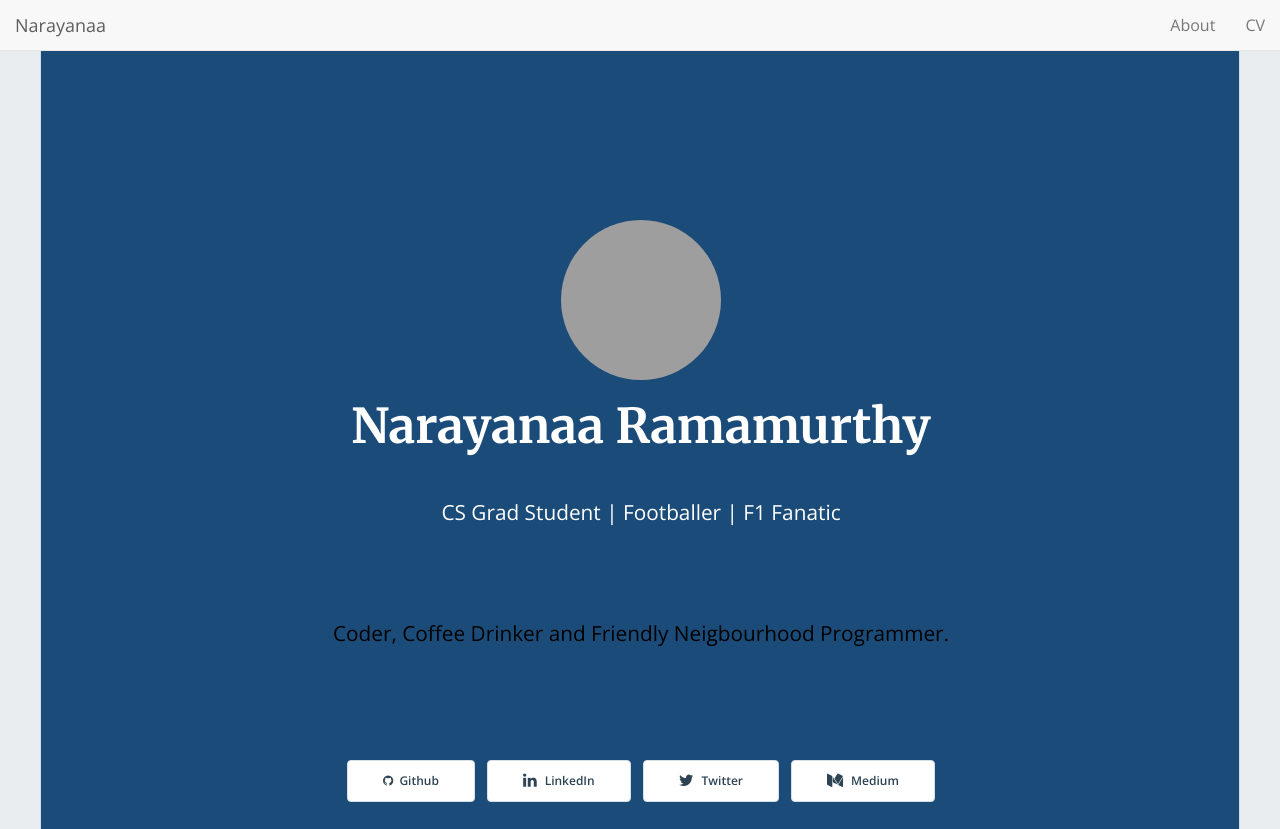
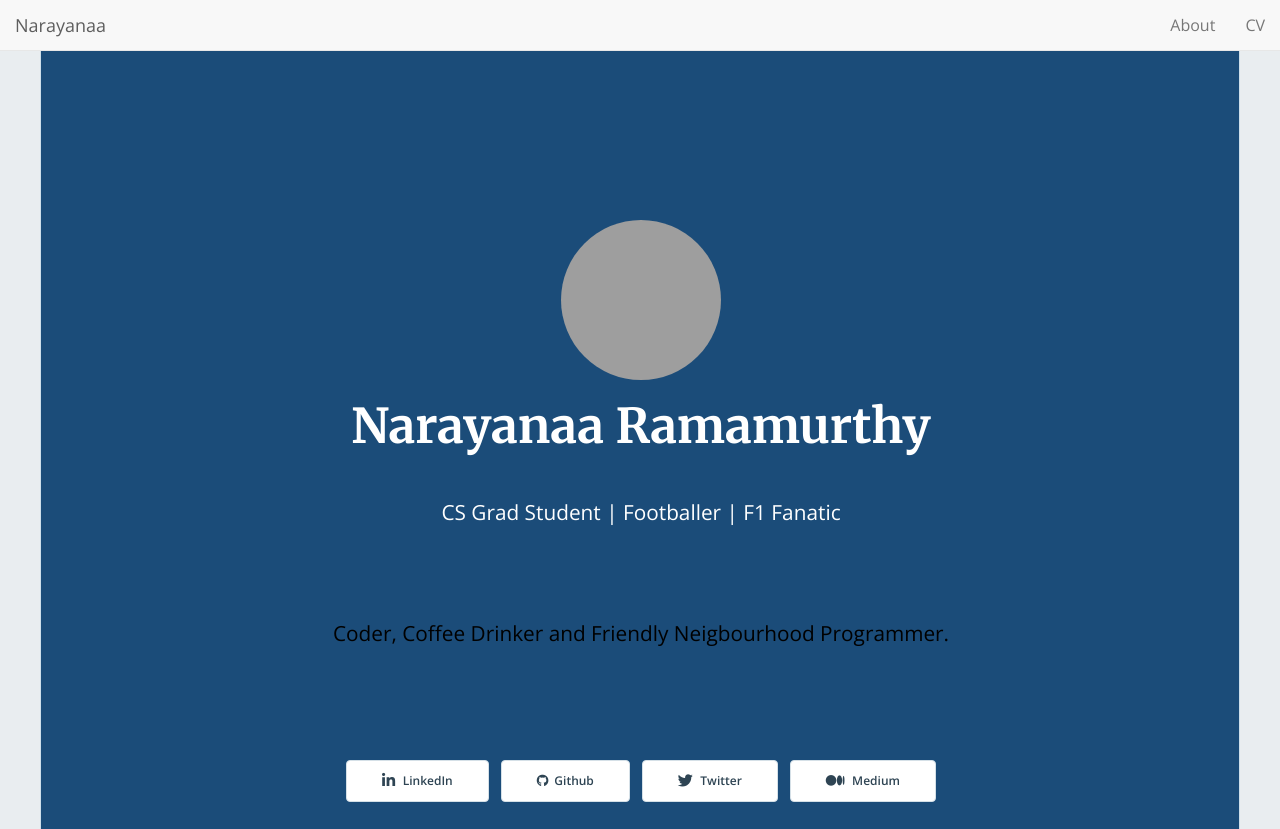
Before and after one commit to srnarayanaa/srnarayanaa.github.io, a plain HTML site: page index.html in a window 1280 px wide. Shown: the top 829 px of the page. Drawn offline with nearby package versions, Linux system fonts and the light colour scheme; grey boxes are pictures that could not be loaded; a script that the page names is missing.

Commit message:
Update index.html

```diff
--- a/index.html
+++ b/index.html
@@ -19,14 +19,8 @@
 
   <!-- Fonts -->
   <link href='https://fonts.googleapis.com/css?family=Open+Sans:400,300,600,400italic,700|Merriweather:400,300,300italic,400italic,700' rel='stylesheet' type='text/css'>
-<link rel="stylesheet" href="https://use.fontawesome.com/releases/v5.12.1/css/all.css" crossorigin="anonymous">
 
-  <link href="//maxcdn.bootstrapcdn.com/font-awesome/4.2.0/css/font-awesome.min.css" rel="stylesheet">
-
-  <link rel="stylesheet" href="http://maxcdn.bootstrapcdn.com/font-awesome/4.5.0/css/font-awesome.min.css">
-<link src="http://maxcdn.bootstrapcdn.com/font-awesome/4.7.0/css/font-awesome.min.css" rel="stylesheet">
-
-
+  <link href="http://maxcdn.bootstrapcdn.com/font-awesome/5.15.3/css/font-awesome.min.css" rel="stylesheet">
   <!-- Styles -->
   <link rel="stylesheet" href="animate.min.css">
   <link rel="stylesheet" href="style.css">
@@ -90,10 +84,9 @@
 
           <div class="hero-buttons">
 
+              <a href="https://linkedin.com/in/srnarayanaa" target="_blank"><button class="btn btn-default btn-lg"><i class="fa fa-linkedin fa-lg"></i>LinkedIn</button></a>
 
               <a href="https://github.com/srnarayanaa" target="_blank"><button class="btn btn-default btn-lg"><i class="fa fa-github"></i>Github</button></a>
-
-              <a href="https://linkedin.com/in/srnarayanaa" target="_blank"><button class="btn btn-default btn-lg"><i class="fa fa-linkedin fa-lg"></i>LinkedIn</button></a>
 
               <a href="https://twitter.com/srnarayanaa" target="_blank"><button class="btn btn-default btn-lg"><i class="fa fa-twitter fa-lg"></i>Twitter</button></a>
 
```
